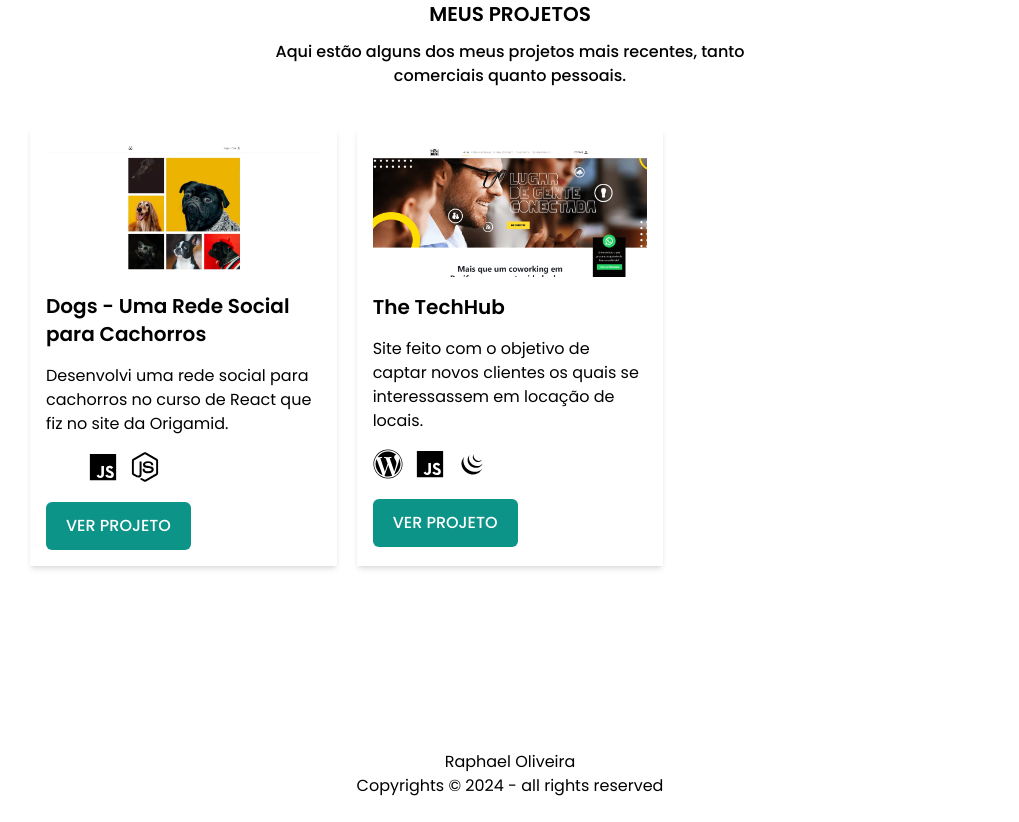
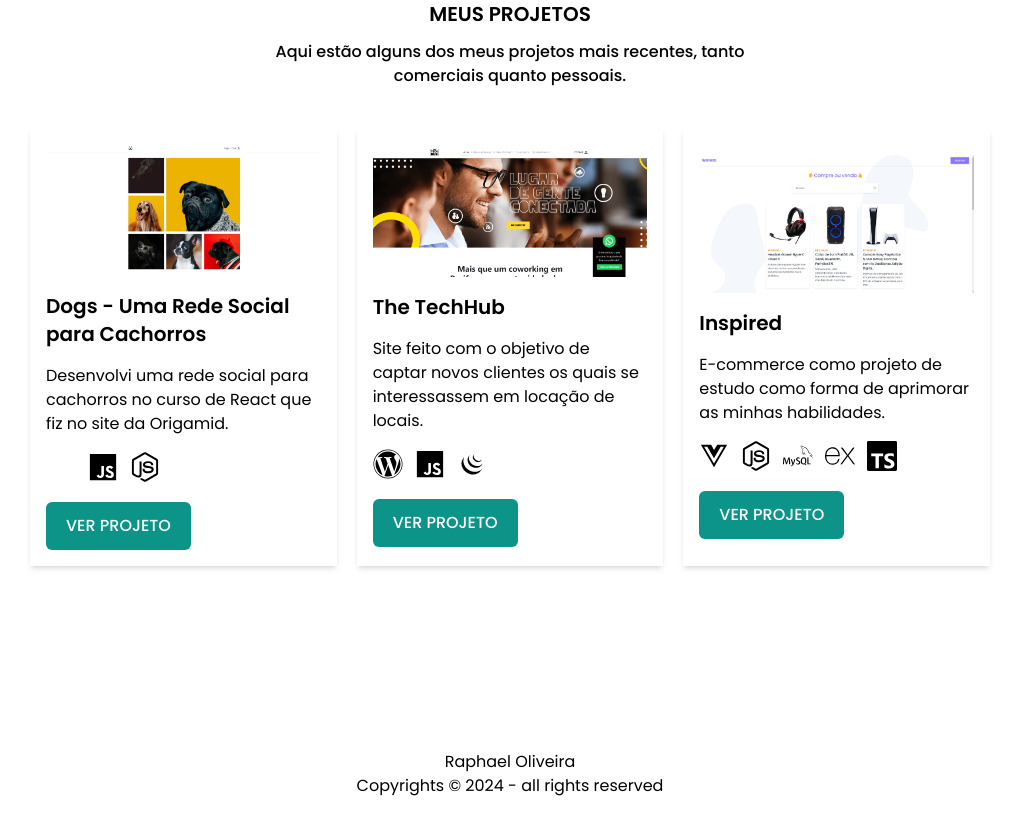
Before and after one commit to Raphaeljsx/portfolio, a React (Vite) app: page / in a window 1280 px wide. Shown: the part 1260-2082 px from the top of the page, without its empty margins (130-1149 px from the left). Built offline with nearby package versions, Linux system fonts and the light colour scheme; some icons are missing; a web font is replaced by a local one.

Commit message:
Adição do Inspired aos projetos

```diff
--- a/src/Components/ProjectsGrid.jsx
+++ b/src/Components/ProjectsGrid.jsx
@@ -5,7 +5,12 @@ import {
   NodeICO,
   WordpressICO,
   JqueryICO,
+  VuelICO,
+  MysqlICO,
+  TypescriptICO,
+  PrismaICO,
 } from "../Helpers/Icons";
+import { SiExpress } from "react-icons/si";
 
 const projetos = {
   projects: [
@@ -34,6 +39,22 @@ const projetos = {
         <JqueryICO key={JqueryICO} />,
       ],
       liveVersion: "https://thetechhub.com.br/",
+    },
+    {
+      id: 3,
+      src: "/Inspired.jpeg",
+      name: "Inspired",
+      description:
+        "E-commerce como projeto de estudo como forma de aprimorar as minhas habilidades.",
+      technologies: [
+        <VuelICO key={VuelICO} />,
+        <NodeICO key={NodeICO} />,
+        <MysqlICO key={MysqlICO} />,
+        <SiExpress key={MysqlICO} />,
+        <TypescriptICO key={TypescriptICO} />,
+        <PrismaICO key={PrismaICO} />,
+      ],
+      liveVersion: "https://github.com/Raphaeljsx/inspired",
     },
   ],
 };
--- a/src/Helpers/Icons.jsx
+++ b/src/Helpers/Icons.jsx
@@ -17,6 +17,8 @@ import { FaCss3Alt } from "react-icons/fa";
 import { SiTailwindcss } from "react-icons/si";
 import { FaCode } from "react-icons/fa";
 import { DiJqueryLogo } from "react-icons/di";
+import { SiTypescript } from "react-icons/si";
+import { SiPrisma } from "react-icons/si";
 
 export const DarkModeICO = () => <BsFillMoonStarsFill />;
 export const LinkedinICO = () => <AiFillLinkedin />;
@@ -38,6 +40,10 @@ export const CssICO = () => <FaCss3Alt />;
 export const TailwindICO = () => <SiTailwindcss />;
 export const CurlyICO = ({ className }) => <FaCode className={className} />;
 export const JqueryICO = () => <DiJqueryLogo />;
+export const TypescriptICO = () => <SiTypescript />;
+export const PrismaICO = () => {
+  <SiPrisma />;
+};
 
 TerminalICO.propTypes = {
   className: PropTypes.text || PropTypes.func,
```
Also changed, not shown: public/Inspired.jpeg (added).
